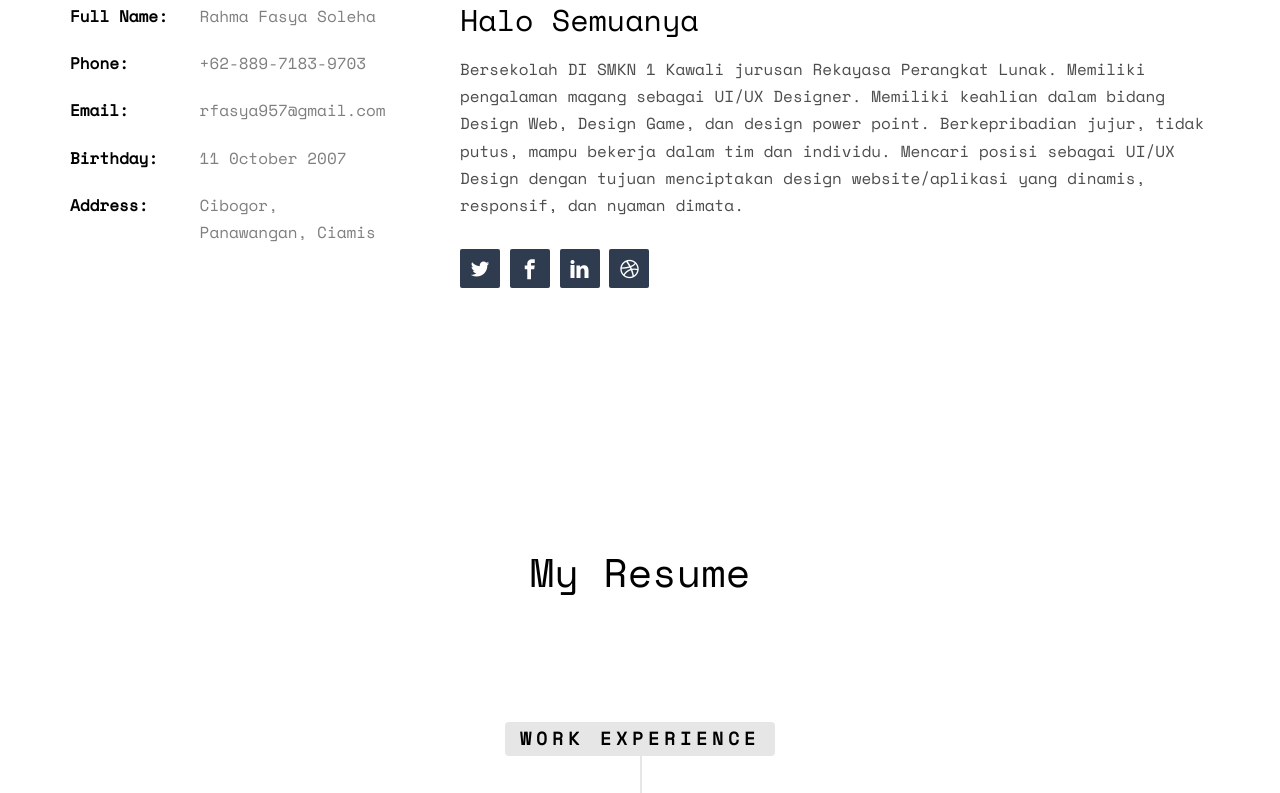
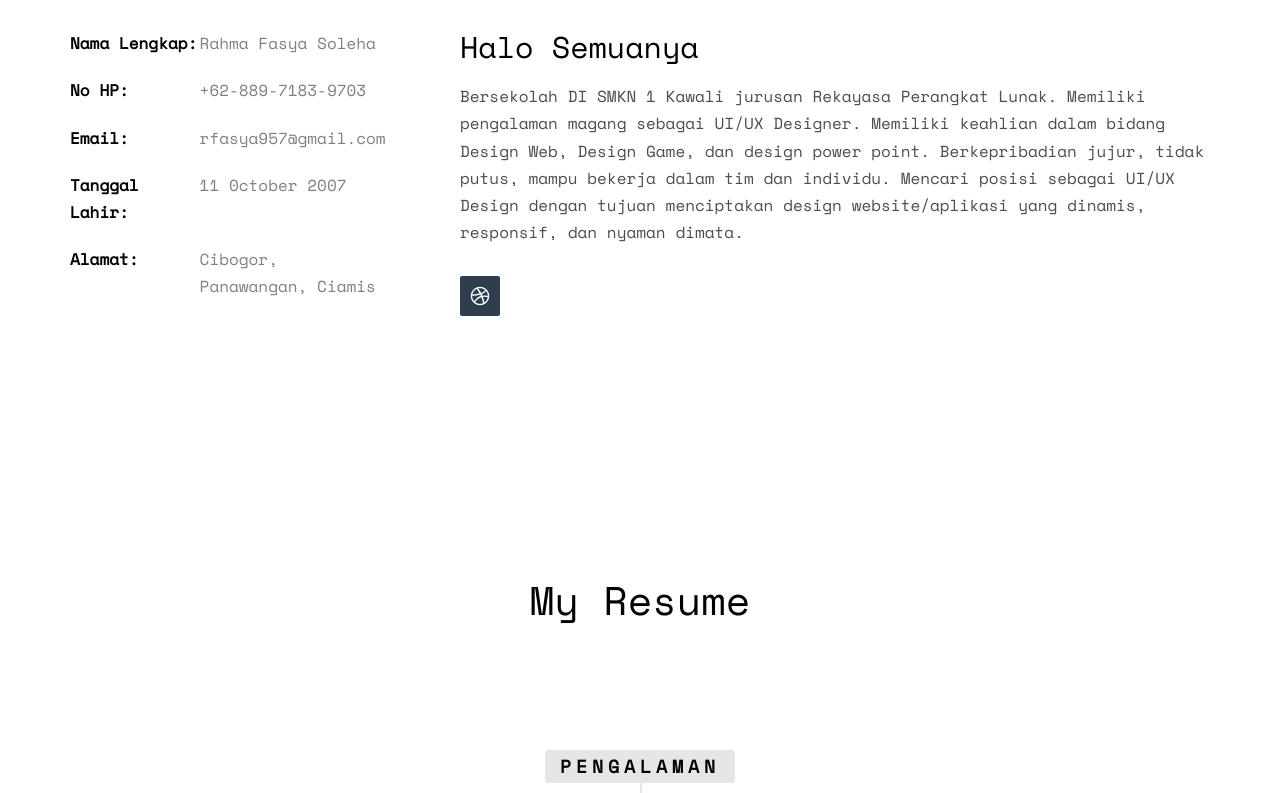
Before and after one commit to rahmafs/rahma, a plain HTML site: page index.html in a window 1280 px wide. Shown: the part 1069-1862 px from the top of the page. Drawn offline with nearby package versions, Linux system fonts and the light colour scheme; files whose address does not match are found by name.

Commit message:
Update index.html

```diff
--- a/index.html
+++ b/index.html
@@ -3,7 +3,7 @@
 	<head>
 	<meta charset="utf-8">
 	<meta http-equiv="X-UA-Compatible" content="IE=edge">
-	<title>Profile &mdash; Free Website Template, Free HTML5 Template by freehtml5.co</title>
+	<title> Portofolio</title> &mdash; Free Website Template, Free HTML5 Template by freehtml5.co</title>
 	<meta name="viewport" content="width=device-width, initial-scale=1">
 	<meta name="description" content="Free HTML5 Website Template by freehtml5.co" />
 	<meta name="keywords" content="free website templates, free html5, free template, free bootstrap, free website template, html5, css3, mobile first, responsive" />
@@ -95,11 +95,11 @@
 			<div class="row">
 				<div class="col-md-4">
 					<ul class="info">
-						<li><span class="first-block">Full Name:</span><span class="second-block">Rahma Fasya Soleha</span></li>
-						<li><span class="first-block">Phone:</span><span class="second-block">+62-889-7183-9703</span></li>
+						<li><span class="first-block">Nama Lengkap:</span><span class="second-block">Rahma Fasya Soleha</span></li>
+						<li><span class="first-block">No HP:</span><span class="second-block">+62-889-7183-9703</span></li>
 						<li><span class="first-block">Email:</span><span class="second-block">rfasya957@gmail.com</span></li>
-						<li><span class="first-block">Birthday:</span><span class="second-block">11 0ctober 2007</span></li>
-						<li><span class="first-block">Address:</span><span class="second-block">Cibogor, Panawangan, Ciamis </span></li>
+						<li><span class="first-block">Tanggal Lahir:</span><span class="second-block">11 0ctober 2007</span></li>
+						<li><span class="first-block">Alamat:</span><span class="second-block">Cibogor, Panawangan, Ciamis </span></li>
 					</ul>
 				</div>
 				<div class="col-md-8">
@@ -108,10 +108,8 @@
 					<p></p>
 					<p>
 						<ul class="fh5co-social-icons">
-							<li><a href="#"><i class="icon-twitter2"></i></a></li>
-							<li><a href="#"><i class="icon-facebook3"></i></a></li>
-							<li><a href="#"><i class="icon-linkedin2"></i></a></li>
-							<li><a href="#"><i class="icon-dribbble2"></i></a></li>
+
+							<li><a href="https://www.instagram.com/_rrfrrf?igsh=a3c1ZGh0a2tqYXJw#"><i class="icon-dribbble2"></i></a></li>
 						</ul>
 					</p>
 				</div>
@@ -130,7 +128,7 @@
 				<div class="col-md-12 col-md-offset-0">
 					<ul class="timeline">
 						<li class="timeline-heading text-center animate-box">
-							<div><h3>Work Experience</h3></div>
+							<div><h3>Pengalaman</h3></div>
 						</li>
 						<li class="animate-box timeline-unverted">
 							<div class="timeline-badge"><i class="icon-suitcase"></i></div>
@@ -325,7 +323,7 @@
 		<div class="container">
 			<div class="row">
 				<div class="col-md-8 col-md-offset-2 text-center fh5co-heading">
-					<h2>Skills</h2>
+					<h2>Kemampuan</h2>
 				</div>
 			</div>
 			<div class="row row-pb-md">
```
